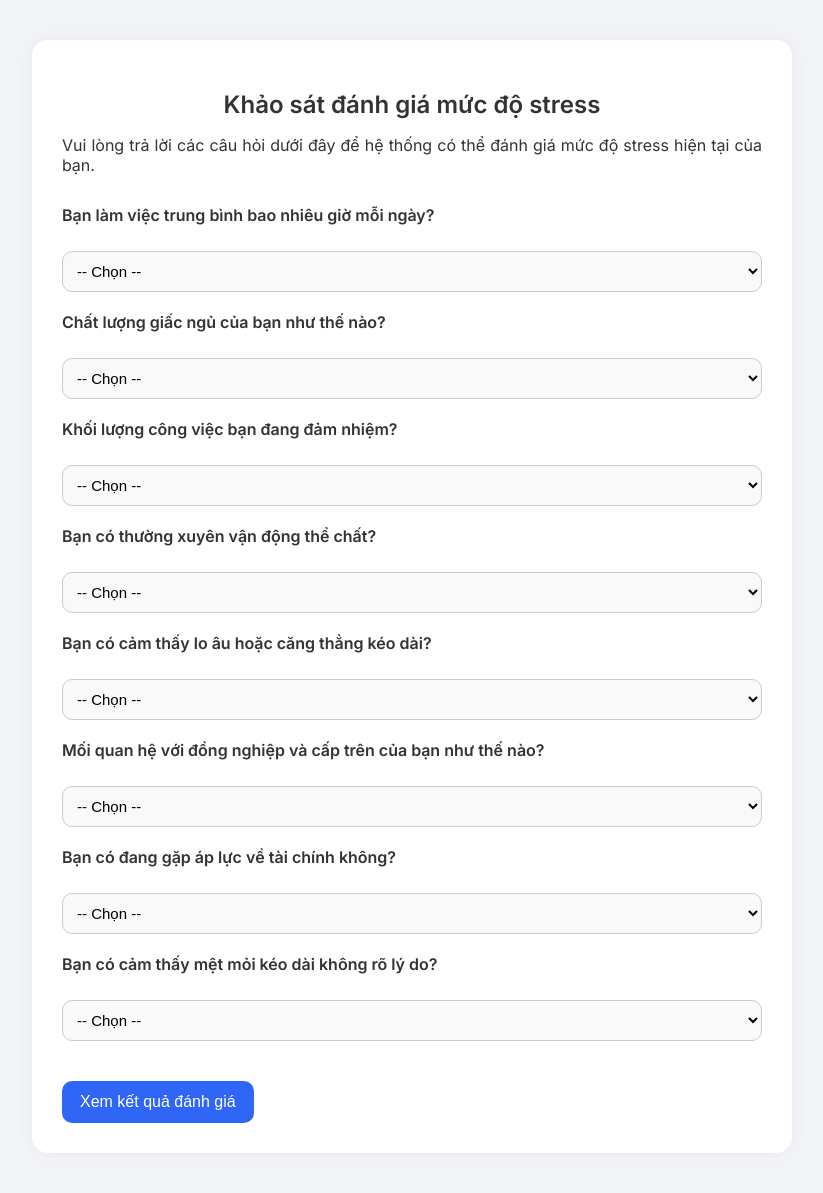
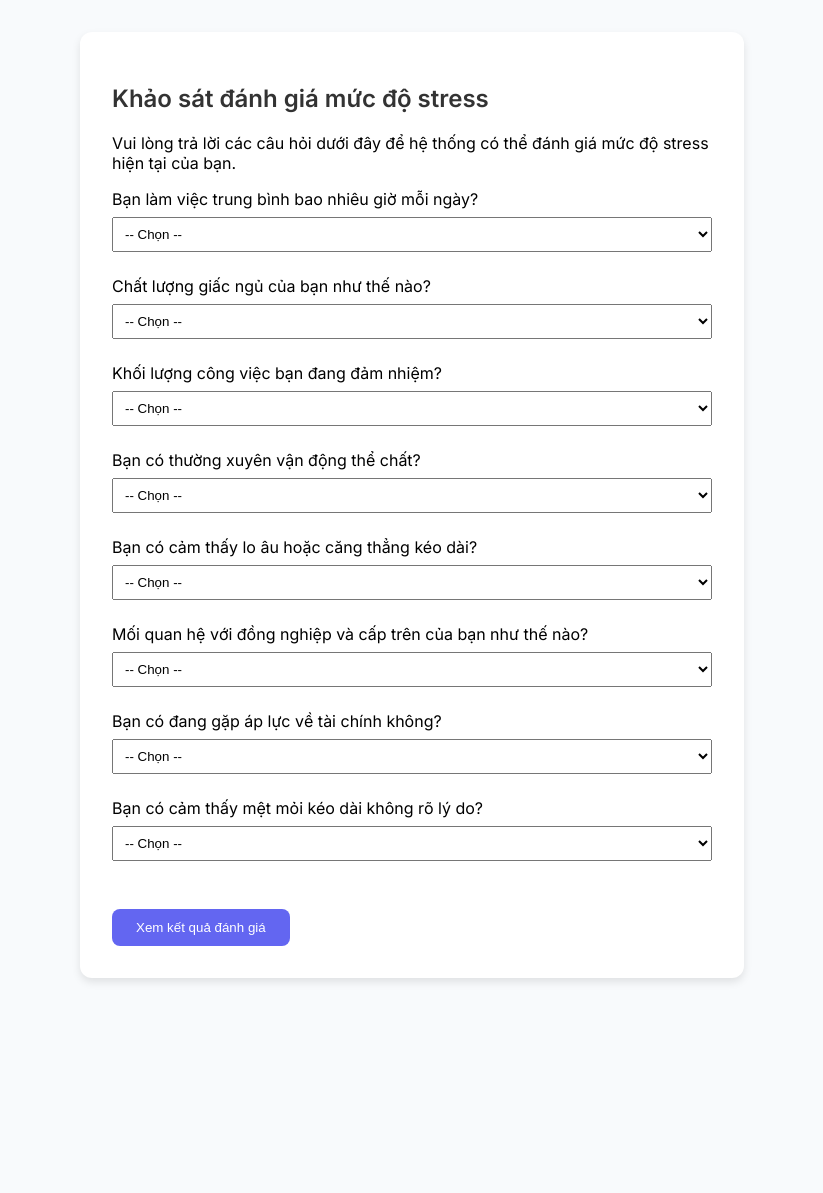
Before and after one commit to longdangnguyenhoang/stress-evaluation-system, a PHP site: page / in a window 1280 px wide. Shown: the whole page, without its empty margins (228-1051 px from the left). After the commit the page ends 982 px from the top, so only its background shows below. Run offline with PHP 8.4, Linux system fonts and the light colour scheme.

Commit message:
update code

```diff
--- a/categories.json
+++ b/categories.json
@@ -2,9 +2,9 @@
     "Giờ làm",
     "Giấc ngủ",
     "Công việc",
-    "Sức khỏe thể chất",
-    "Cảm xúc",
+    "Vận động",
+    "Lo âu",
     "Quan hệ xã hội",
     "Tài chính",
-    "Thời gian nghỉ ngơi"
+    "Mệt mỏi"
   ]
--- a/index.php
+++ b/index.php
@@ -11,22 +11,19 @@
     <h2>Khảo sát đánh giá mức độ stress</h2>
     <p class="intro">Vui lòng trả lời các câu hỏi dưới đây để hệ thống có thể đánh giá mức độ stress hiện tại của bạn.</p>
     <form method="post" action="evaluate.php" class="survey-form">
-
       <?php
       $questions = json_decode(file_get_contents('questions.json'), true);
       foreach ($questions as $q) {
           echo '<div class="question">';
-          echo '<label>' . htmlspecialchars($q['label']) . '</label><br>';
-          echo '<select name="' . htmlspecialchars($q['name']) . '" required>';
+          echo '<label>' . htmlspecialchars($q['question']) . '</label><br>';
+          echo '<select name="' . htmlspecialchars($q['id']) . '" required>';
           echo '<option value="">-- Chọn --</option>';
-          foreach ($q['options'] as $value => $text) {
-              echo '<option value="' . htmlspecialchars($value) . '">' . htmlspecialchars($text) . '</option>';
+          foreach ($q['options'] as $key => $label) {
+              echo '<option value="' . htmlspecialchars($key) . '">' . htmlspecialchars($label) . '</option>';
           }
-          echo '</select>';
-          echo '</div>';
+          echo '</select></div>';
       }
       ?>
-
       <button type="submit" class="submit-btn">Xem kết quả đánh giá</button>
     </form>
   </div>
--- a/style.css
+++ b/style.css
@@ -1,87 +1,49 @@
 body {
   font-family: 'Inter', sans-serif;
-  background: #f2f4f8;
+  background: #f8fafc;
   margin: 0;
-  padding: 0;
+  padding: 2rem;
+}
+
+.container {
+  max-width: 600px;
+  background: #fff;
+  margin: auto;
+  padding: 2rem;
+  border-radius: 12px;
+  box-shadow: 0 4px 8px rgba(0,0,0,0.1);
+}
+
+h2, h3 {
   color: #333;
 }
 
-.container {
-  max-width: 700px;
-  margin: 40px auto;
-  padding: 30px;
-  background: #ffffff;
-  border-radius: 16px;
-  box-shadow: 0 0 20px rgba(0,0,0,0.05);
-}
-
-h2 {
-  font-size: 24px;
-  font-weight: 600;
-  margin-bottom: 10px;
-  text-align: center;
-}
-
 .intro {
-  font-size: 16px;
-  margin-bottom: 30px;
-  text-align: justify;
+  margin-bottom: 1rem;
 }
 
 .question {
-  margin-bottom: 20px;
+  margin-bottom: 1.5rem;
 }
 
-.question label {
-  display: block;
-  font-weight: 600;
-  margin-bottom: 6px;
+.select, select {
+  width: 100%;
+  padding: 0.5rem;
+  margin-top: 0.5rem;
 }
 
-select {
-  width: 100%;
-  padding: 10px;
-  font-size: 15px;
-  border: 1px solid #ccc;
-  border-radius: 10px;
-  background: #f9f9f9;
+.submit-btn, .btn-back {
+  background: #6366f1;
+  color: white;
+  padding: 0.7rem 1.5rem;
+  border: none;
+  border-radius: 8px;
+  text-decoration: none;
+  display: inline-block;
+  margin-top: 1.5rem;
+  cursor: pointer;
 }
 
-.submit-btn {
-  margin-top: 20px;
-  background: #2f66f6;
-  color: white;
-  border: none;
-  padding: 12px 18px;
-  font-size: 16px;
-  border-radius: 10px;
-  cursor: pointer;
-  transition: background 0.3s ease;
+.submit-btn:hover, .btn-back:hover {
+  background: #4f46e5;
 }
-
-.submit-btn:hover {
-  background: #1e4ed8;
-}
-
-.result-box {
-  background: #f9f9f9;
-  padding: 20px;
-  border-radius: 12px;
-  margin-top: 30px;
-  box-shadow: 0 0 10px rgba(0,0,0,0.05);
-}
-
-.result-box h3 {
-  font-size: 20px;
-  margin-bottom: 10px;
-}
-
-.btn-back {
-  display: inline-block;
-  margin-top: 20px;
-  text-decoration: none;
-  background: #2f66f6;
-  color: #fff;
-  padding: 10px 16px;
-  border-radius: 8px;
-}
```
Also changed, not shown: advices.json (added, +26 -0 lines), advices.php (deleted, +0 -25 lines), calculate_score.php (+10 -16 lines), evaluate.php (+20 -18 lines), questions.json (+16 -16 lines), rules.json (+40 -8 lines).
